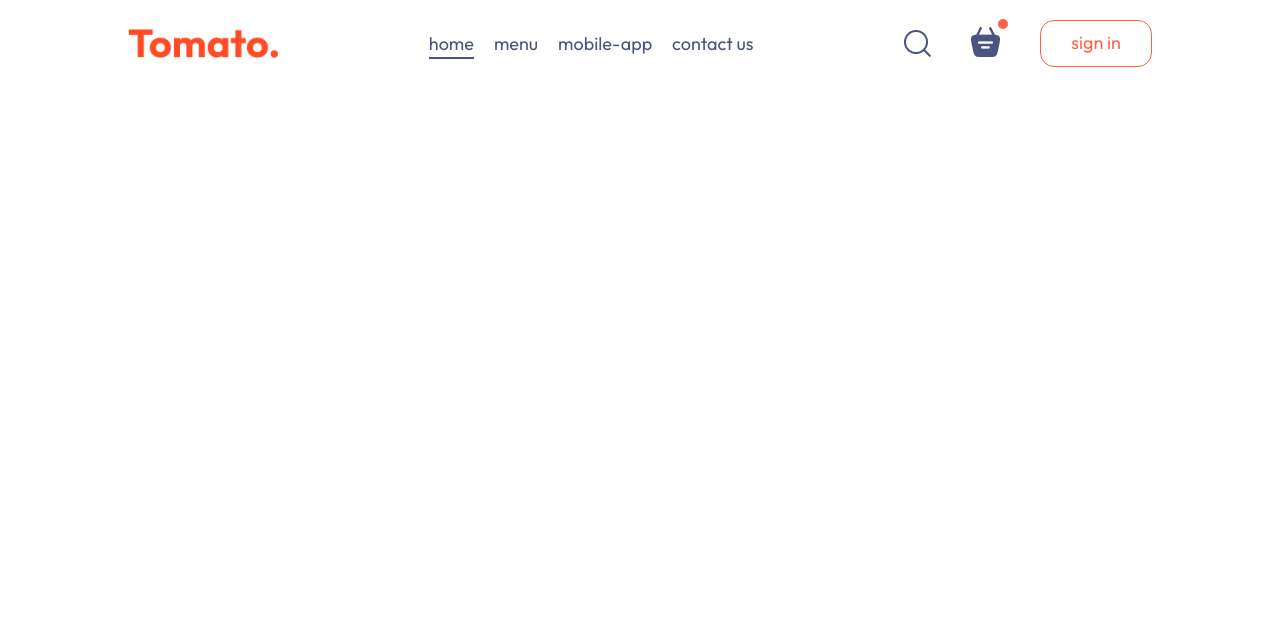
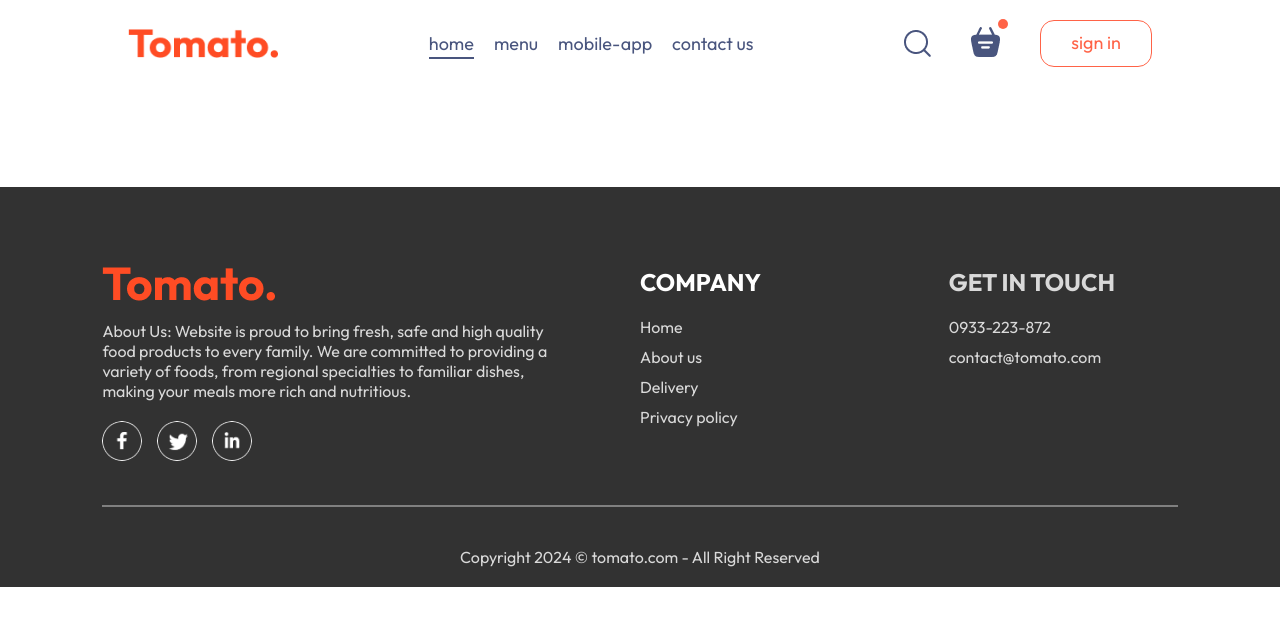
Before and after one commit to tranthebao2003/fullstack-food, a React (Vite) app: page /order in a window 1280 px wide. Shown: the top 626 px of the page. Built offline with nearby package versions, Linux system fonts and the light colour scheme.

Commit message:
to 2h4m47s

```diff
--- a/src/App.jsx
+++ b/src/App.jsx
@@ -4,18 +4,22 @@
 import Home from './pages/Home/Home'
 import Cart from './pages/Cart/Cart'
 import PlaceOrder from './pages/PlaceOrder/PlaceOrder'
+import Footer from './components/Footer/Footer'
 
 const App = () => {
   return (
-    <div className="app">
-      <Navbar/>
-      <Routes>
-        <Route path='/' element = {<Home/>}/>
-        <Route path='/cart' element = {<Cart/>}/>
-        <Route path='/order' element = {<PlaceOrder/>}/>
-      </Routes>
-    </div>
-  )
+    <>
+      <div className="app">
+        <Navbar />
+        <Routes>
+          <Route path="/" element={<Home />} />
+          <Route path="/cart" element={<Cart />} />
+          <Route path="/order" element={<PlaceOrder />} />
+        </Routes>
+      </div>
+      <Footer/>
+    </>
+  );
 }
 
 export default App
--- /dev/null
+++ b/src/components/AppDownload/AppDownload.css
@@ -0,0 +1,25 @@
+.app-download{
+    margin: auto auto;
+    margin-top: 100px;
+    font-size: max(3vw, 20px);
+    text-align: center;
+    font-weight: 500;
+}
+
+.app-download-platforms{
+    display: flex;
+    justify-content: center;
+    gap: max(2vw, 20px);
+    margin-top: 40px;
+}
+
+.app-download-platforms img{
+    width: max(30vw, 120px);
+    max-width: 180px;
+    transition: 0.5s;
+    cursor: pointer;
+}
+
+.app-download-platforms img:hover{
+    transform: scale(1.05);
+}
--- /dev/null
+++ b/src/components/AppDownload/AppDownload.jsx
@@ -0,0 +1,19 @@
+import React from 'react'
+import './AppDownload.css'
+import { assets } from '../../assets/assets'
+
+const AppDownload = () => {
+  return (
+    <div className="app-download" id="app-download">
+      <p>
+        For Better Experience Download <br /> Tomato App
+      </p>
+      <div className="app-download-platforms">
+        <img src={assets.play_store} alt="" />
+        <img src={assets.app_store} alt="" />
+      </div>
+    </div>
+  );
+}
+
+export default AppDownload
--- a/src/components/FoodItem/FoodItem.css
+++ b/src/components/FoodItem/FoodItem.css
@@ -70,10 +70,6 @@
     background-color: rgb(255, 255, 255);
 }
 
-.food-item-counter img{
-
-}
-
 .food-item-counter p {
     font-size: 20px;
     font-weight: 500;
--- a/src/components/Footer/Footer.css
+++ b/src/components/Footer/Footer.css
@@ -0,0 +1,67 @@
+.footer{
+    color: #d9d9d9;
+    background-color: #323232;
+    display: flex;
+    flex-direction: column;
+    align-items: center;
+    gap: 20px;
+    padding: 20px 8vw;
+    padding-top: 80px;
+    margin-top: 100px;
+}
+
+.footer-content{
+    width: 100%;
+    display: grid;
+    grid-template-columns: 2fr 1fr 1fr;
+    gap: 80px;
+}
+
+.footer-content-left,
+.footer-content-right,
+.footer-content-center {
+    display: flex;
+    flex-direction: column;
+    align-items: start;
+    gap: 20px;
+}
+
+.footer-content-left li,
+.footer-content-right li,
+.footer-content-center li{
+    list-style: none;
+    margin-bottom: 10px;
+    cursor: pointer;
+    transition: 0.2s;
+}
+
+.footer-content-left li:hover,
+.footer-content-right li:hover,
+.footer-content-center li:hover{
+    color: tomato;
+}
+
+.footer-content-left h2,
+.footer-content-center h2{
+    color: white;
+}
+
+.footer-social-icons img {
+    width: 40px;
+    margin-right: 15px;
+    transition: 0.2s;
+    border-radius: 50%;
+}
+
+.footer-social-icons img:hover{
+    background-color: rgba(251, 126, 104, 0.89);
+    border-radius: 50%;
+}
+
+.footer hr{
+    width: 100%;
+    height: 2px;
+    margin: 20px 0;
+    background-color: grey;
+    border: none;
+}
--- a/src/components/Footer/Footer.jsx
+++ b/src/components/Footer/Footer.jsx
@@ -1,11 +1,40 @@
 import React from 'react'
 import './Footer.css'
+import { assets } from '../../assets/assets';
 const Footer = () => {
   return (
-    <div>
-
+    <div className="footer" id="footer">
+      <div className="footer-content">
+        <div className="footer-content-left">
+          <img src={assets.logo} alt="" />
+          <p>About Us: Website is proud to bring fresh, safe and high quality food products to every family. We are committed to providing a variety of foods, from regional specialties to familiar dishes, making your meals more rich and nutritious.</p>
+          <div className="footer-social-icons">
+            <img src={assets.facebook_icon} alt="" />
+            <img src={assets.twitter_icon} alt="" />
+            <img src={assets.linkedin_icon} alt="" />
+          </div>
+        </div>
+        <div className="footer-content-center">
+          <h2>COMPANY</h2>
+          <ul>
+            <li>Home</li>
+            <li>About us</li>
+            <li>Delivery</li>
+            <li>Privacy policy</li>
+          </ul>
+        </div>
+        <div className="footer-content-right">
+          <h2>GET IN TOUCH</h2>
+          <ul>
+            <li>0933-223-872</li>
+            <li>contact@tomato.com</li>
+          </ul>
+        </div>
+      </div>
+      <hr />
+      <p className="footer-copyright">Copyright 2024 &copy; tomato.com - All Right Reserved</p>
     </div>
-  )
+  );
 }
 
 export default Footer
--- a/src/pages/Home/Home.jsx
+++ b/src/pages/Home/Home.jsx
@@ -3,6 +3,7 @@
 import Header from '../../components/Header/Header'
 import ExploreMenu from '../../components/ExploreMenu/ExploreMenu'
 import FoodDisplay from '../../components/FoodDisplay/FoodDisplay'
+import AppDownload from '../../components/AppDownload/AppDownload'
 
 const Home = () => {
   const [category, setCategory] = useState("All")
@@ -11,6 +12,7 @@
       <Header/>
       <ExploreMenu category = {category} setCategory = {setCategory}/>
       <FoodDisplay category = {category}/>
+      <AppDownload/>
     </div>
   )
 }
```
Also changed, not shown: 1 other file (tests, documents, lock files or other folders).
